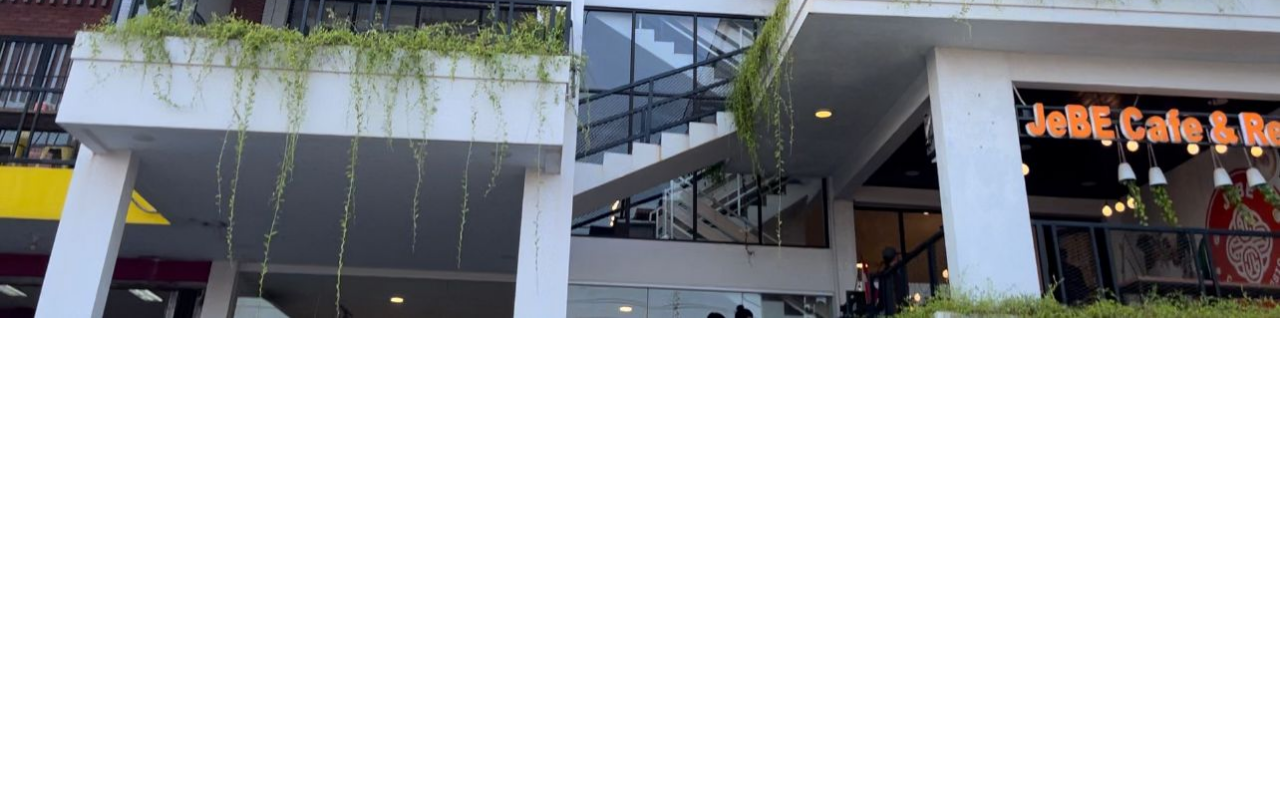
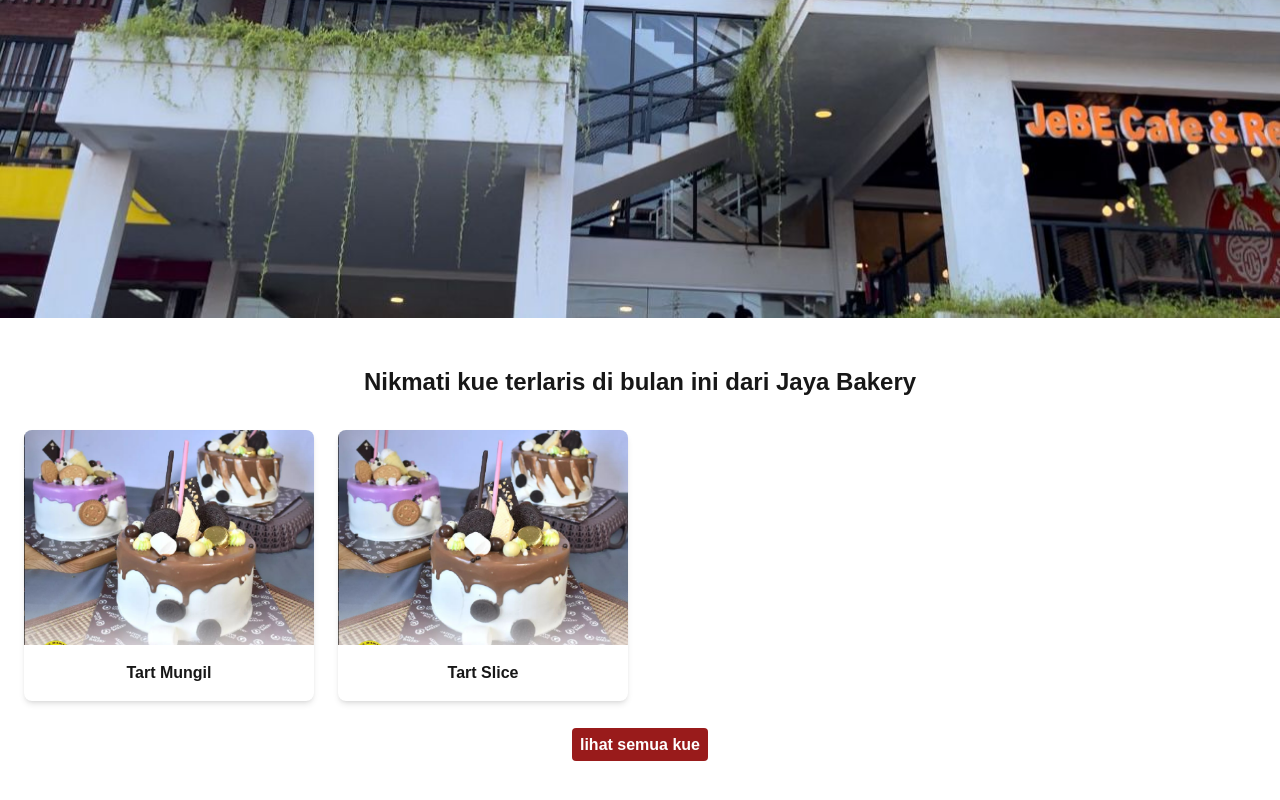
Before and after one commit to jefritirta30/nirwana-santika, a Next.js app: page / in a window 1280 px wide. Shown: the part 380-1180 px from the top of the page. Before the commit the page ends 800 px from the top, so only its background shows below. Built offline with nearby package versions, Linux system fonts and the light colour scheme.

Commit message:
azis : menambah card pada landing page

```diff
--- a/app/page.tsx
+++ b/app/page.tsx
@@ -1,11 +1,27 @@
 
-
+import Card from "@/components/Card";
 import Hero from "@/components/Hero";
+import dummyData from "@/components/data/dumydata.json"
 
 export default function Home() {
   return (
     <>
     <Hero />
+    <main className="container mx-auto py-12 px-6">
+        <h1 className="text-center text-2xl font-bold mb-8">
+          Nikmati kue terlaris di bulan ini dari Jaya Bakery
+        </h1>
+        <div className="grid grid-cols-1 sm:grid-cols-2 md:grid-cols-3 lg:grid-cols-4 gap-6 mb-8">
+          {dummyData.map((item) => (
+            <Card key={item.id} data={item} />
+          ))}
+        </div>
+        <div className="text-center">
+          <a className="bg-red-800 text-white p-2 rounded font-bold" href="#">
+            lihat semua kue
+          </a>
+        </div>
+      </main>
     </>
   );
 }
--- /dev/null
+++ b/components/Card.tsx
@@ -0,0 +1,28 @@
+import Image from "next/image";
+import React from "react";
+
+interface CardProps {
+  data: {
+    name: string;
+    image: string;
+  };
+}
+
+const Card: React.FC<CardProps> = ({ data }) => {
+  return (
+    <div className="bg-white shadow-md rounded-lg overflow-hidden">
+      <Image
+        alt={data.name}
+        className="w-full"
+        width={100}
+        height={50}
+        src={data.image}
+      />
+      <div className="p-4 text-center">
+        <h2 className="font-bold">{data.name}</h2>
+      </div>
+    </div>
+  );
+};
+
+export default Card;
```
